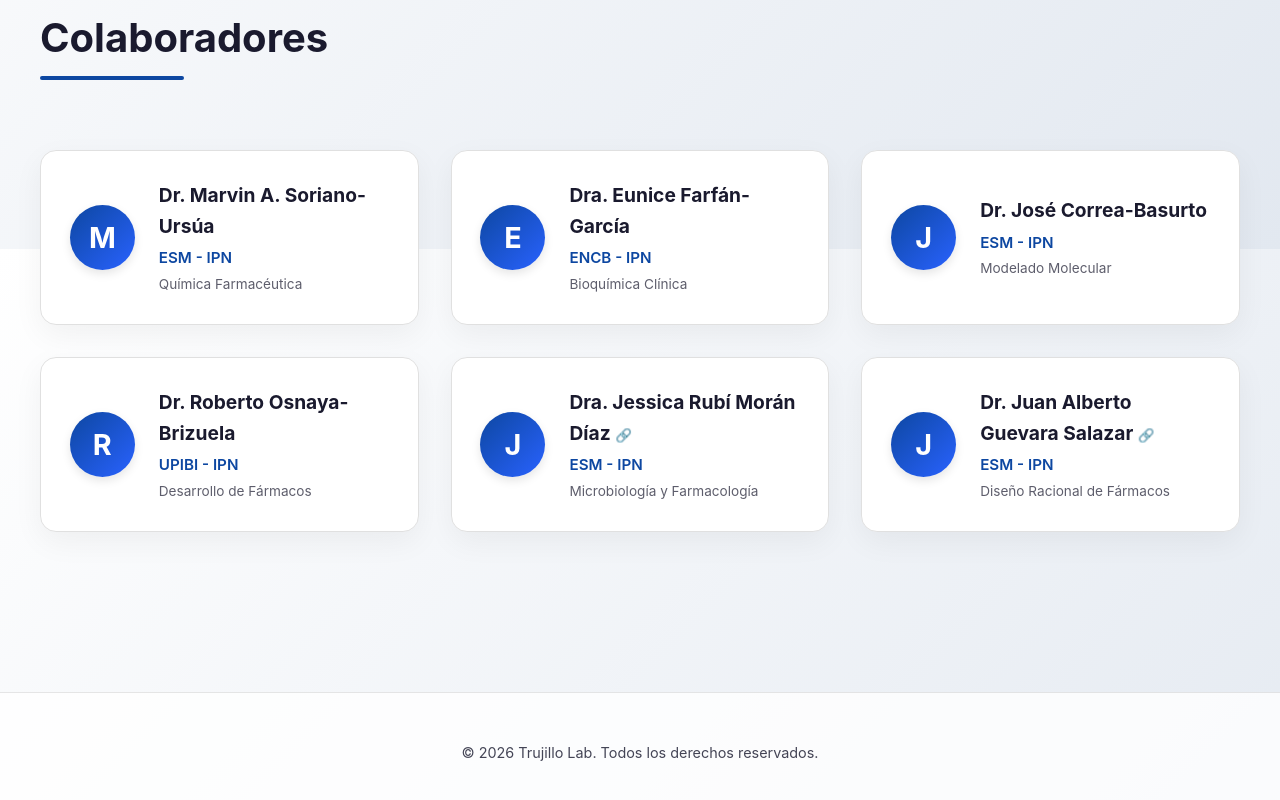
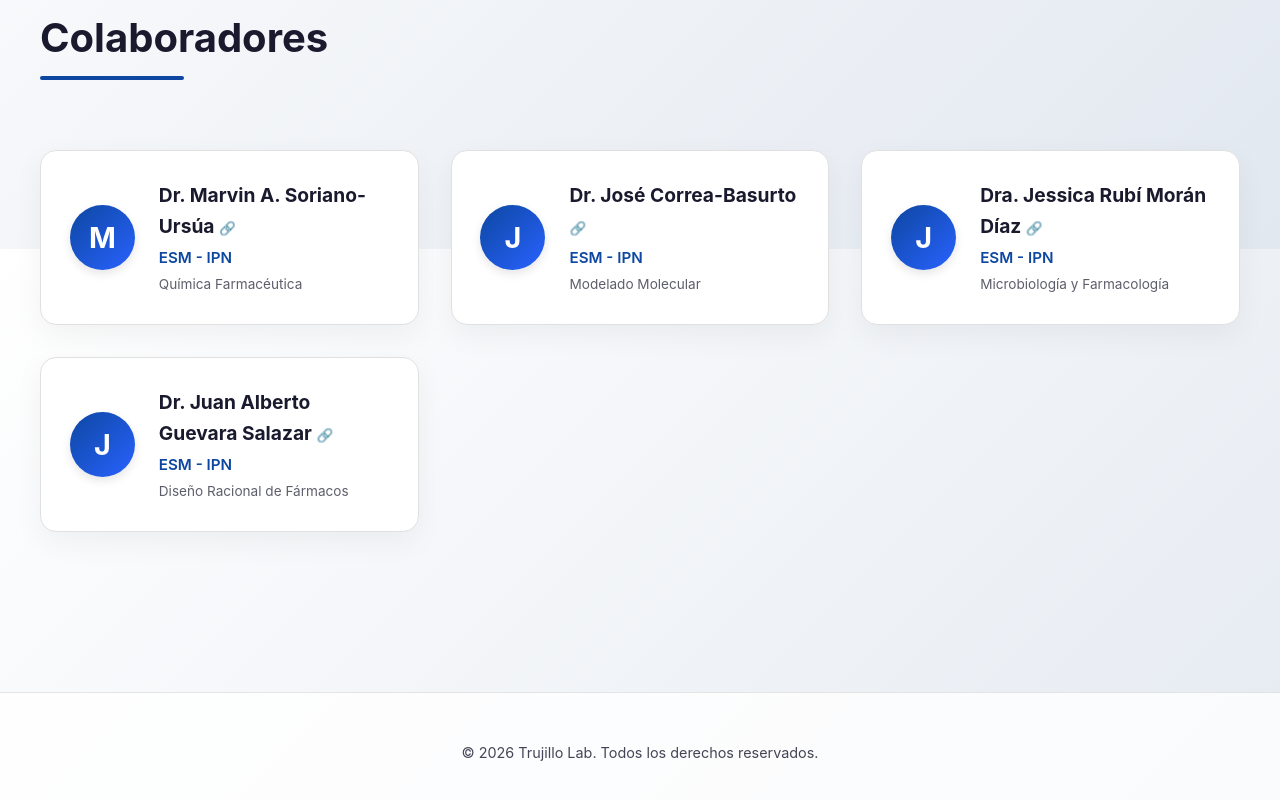
Before and after one commit to EnriqueRSegura/Pagina-Lab, a React (Vite) app: page / in a window 1280 px wide. Shown: the part 3751-4551 px from the top of the page. Built offline with nearby package versions, Linux system fonts and the light colour scheme; no server answers.

Commit message:
Update collaborators list: added links for Marvin and Correa, removed unlinked entries

```diff
--- a/src/components/Collaborators.jsx
+++ b/src/components/Collaborators.jsx
@@ -3,12 +3,30 @@ import { useLanguage } from '../context/LanguageContext';
 import './Collaborators.css';
 
 const collaboratorsData = [
-  { name: 'Dr. Marvin A. Soriano-Ursúa', institution: 'ESM - IPN', field: 'Química Farmacéutica' },
-  { name: 'Dra. Eunice Farfán-García', institution: 'ENCB - IPN', field: 'Bioquímica Clínica' },
-  { name: 'Dr. José Correa-Basurto', institution: 'ESM - IPN', field: 'Modelado Molecular' },
-  { name: 'Dr. Roberto Osnaya-Brizuela', institution: 'UPIBI - IPN', field: 'Desarrollo de Fármacos' },
-  { name: 'Dra. Jessica Rubí Morán Díaz', institution: 'ESM - IPN', field: 'Microbiología y Farmacología', scholarLink: 'https://scholar.google.com/citations?user=PIfh2Y0AAAAJ&hl=es' },
-  { name: 'Dr. Juan Alberto Guevara Salazar', institution: 'ESM - IPN', field: 'Diseño Racional de Fármacos', scholarLink: 'https://www.researchgate.net/profile/Juan-Guevara-Salazar' }
+  {
+    name: 'Dr. Marvin A. Soriano-Ursúa',
+    institution: 'ESM - IPN',
+    field: 'Química Farmacéutica',
+    scholarLink: 'https://scholar.google.com/citations?user=G6Wd5JcAAAAJ'
+  },
+  {
+    name: 'Dr. José Correa-Basurto',
+    institution: 'ESM - IPN',
+    field: 'Modelado Molecular',
+    scholarLink: 'https://scholar.google.com/citations?user=pG5_66QAAAAJ'
+  },
+  {
+    name: 'Dra. Jessica Rubí Morán Díaz',
+    institution: 'ESM - IPN',
+    field: 'Microbiología y Farmacología',
+    scholarLink: 'https://scholar.google.com/citations?user=PIfh2Y0AAAAJ&hl=es'
+  },
+  {
+    name: 'Dr. Juan Alberto Guevara Salazar',
+    institution: 'ESM - IPN',
+    field: 'Diseño Racional de Fármacos',
+    scholarLink: 'https://www.researchgate.net/profile/Juan-Guevara-Salazar'
+  }
 ];
 
 const Collaborators = () => {
```
